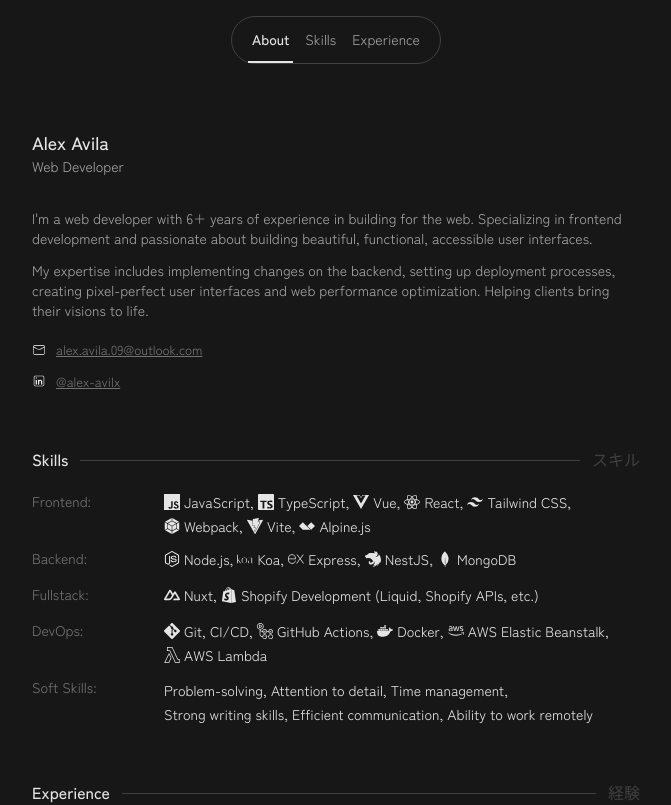
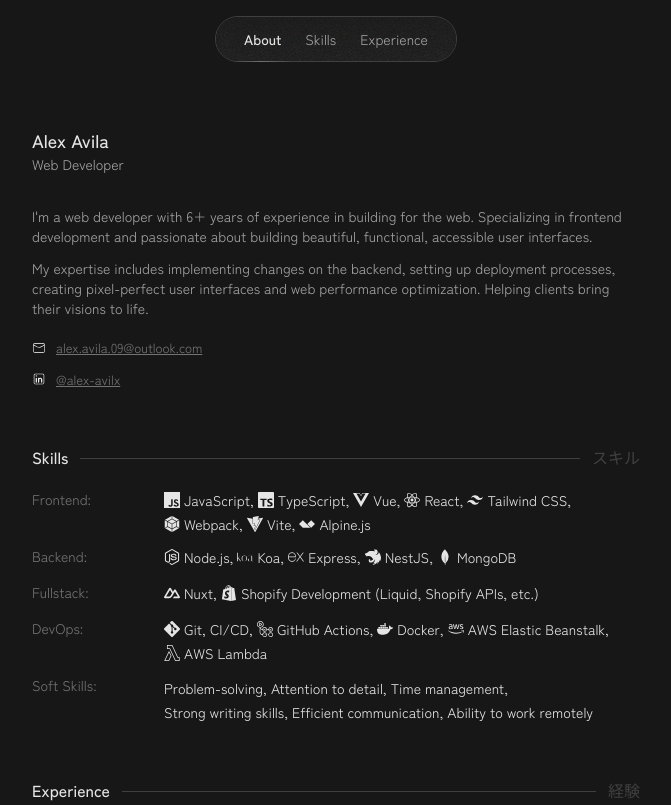
Before and after one commit to alex-avila/portfolio-site-v2, a React (Vite) app: page / in a window 1280 px wide. Shown: the top 805 px of the page, without its empty margins (304-975 px from the left). Built offline with nearby package versions, Linux system fonts and the light colour scheme.

Commit message:
add grainy, blurry bg to navigation w/noise.svg, update active styles

```diff
--- a/src/components/Navigation.tsx
+++ b/src/components/Navigation.tsx
@@ -2,6 +2,7 @@
 import { SectionsContext } from "./SectionsContext";
 import { useProminentSectionReducer } from "../hooks";
 import { throttle } from "../utils";
+import noiseSvg from "../assets/noise.svg";
 
 const generateThresholds = (countBy: number) => {
   const thresholds = [];
@@ -103,18 +104,31 @@
 
   return (
     <header ref={navigationRef} className="sticky inset-x-0 top-0 z-50 flex w-full justify-start text-sm">
-      <nav className="relative mx-auto mt-4 flex w-max max-w-2xl items-center justify-between rounded-[2rem] border border-gray-200 bg-white py-2.5 md:px-4 md:py-0 dark:border-neutral-700 dark:bg-neutral-900">
-        <div className="hs-collapse grow basis-full overflow-hidden transition-all duration-300">
-          <div className="flex items-center justify-end gap-2">
+      <nav className="relative mx-auto mt-4 flex w-max max-w-2xl items-center justify-between rounded-full border border-gray-200 px-4 dark:border-neutral-700">
+        {/* grainy, blurry background */}
+        <div className="absolute inset-0 size-full overflow-hidden rounded-full">
+          <div className="relative isolate size-full backdrop-blur">
+            <div
+              className="absolute inset-0 z-10 size-[200%] opacity-70 brightness-[125%] contrast-100 [mask-image:linear-gradient(to_top,black,transparent_200%)] dark:opacity-15 dark:brightness-100 dark:contrast-200"
+              style={{ backgroundImage: `url(${noiseSvg})` }}
+            />
+            <div className="absolute inset-0 size-full bg-white/50 mix-blend-multiply dark:bg-neutral-900/50" />
+          </div>
+        </div>
+
+        <div className="relative grow basis-full transition-all duration-300">
+          <div className="flex items-center justify-end">
             {sections.map((section, index) => (
               <a
                 key={section.id}
-                className="border-b-2 border-transparent px-4 py-0.5 text-gray-500 hover:text-gray-800 focus:outline-none aria-selected:border-gray-800 aria-selected:font-medium aria-selected:text-gray-800 md:px-1 md:py-3 dark:text-neutral-400 dark:hover:text-neutral-200 dark:aria-selected:border-neutral-200 dark:aria-selected:text-neutral-200"
+                className="group relative px-3 py-3 text-gray-500 hover:text-gray-800 focus:outline-none aria-selected:border-gray-800 aria-selected:font-medium aria-selected:text-gray-800 dark:text-neutral-400 dark:hover:text-neutral-200 dark:aria-selected:text-neutral-200"
                 href={`#${section.id}`}
                 onClick={evt => scrollIntoView(evt, index)}
                 aria-selected={sectionsState.prominentSection === section.id}
               >
                 {section.name}
+                {/* TODO: remove the grayscale when you decide on an accent color */}
+                <span className="absolute inset-x-1 -bottom-px left-0 hidden h-px w-full bg-gradient-to-r from-green-600/0 via-green-600/40 to-green-600/0 grayscale group-aria-selected:block dark:from-green-400/0 dark:via-green-400/40 dark:to-green-400/0" />
               </a>
             ))}
           </div>
```
Also changed, not shown: src/assets/noise.svg (added).
